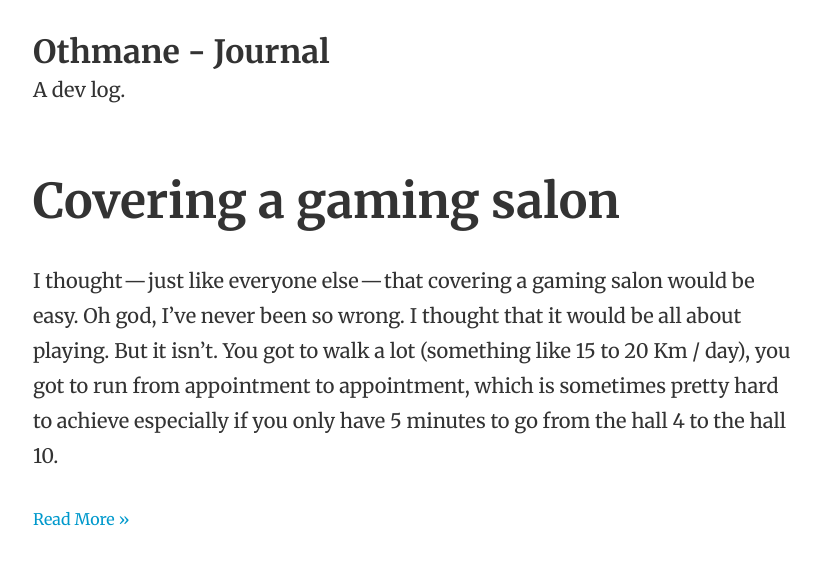
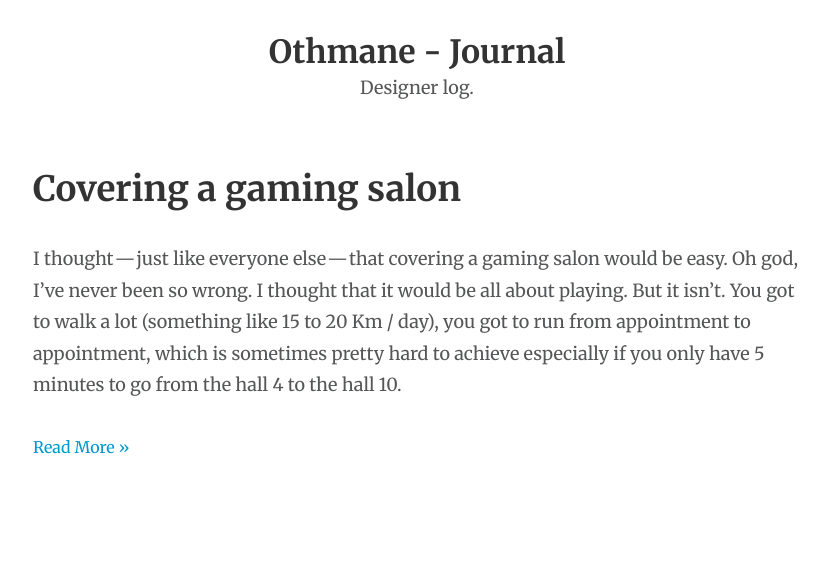
Before and after one commit to mchrh/mchrh.github.io, a Jekyll site: the page built from index.html, in a window 1280 px wide. Shown: the top 565 px of the page, without its empty margins (223-1052 px from the left). Built offline with Jekyll 4.4.1, drawn with Linux system fonts in a browser that asks for light colours; the list of posts is cut into pages by our own code.

Commit message:
config + style changes
customized the style of the blog.

```diff
--- a/_config.yml
+++ b/_config.yml
@@ -1,5 +1,5 @@
 name: "Othmane - Journal"
-description: "A dev log."
+description: "Designer log."
 author: "Othmane"
 
 # url: "http://localhost:4000"
--- a/style.css
+++ b/style.css
@@ -1,6 +1,3 @@
-/* Styles for Heather - A Hyperminimal Jekyll Theme */
-
-/* BASSCSS Reset - http://jxnblk.github.io/basscss */
 body, h1, h2, h3, h4, h5, h6, dl, ol, ul, p,
 button, input, select, textarea {
   margin: 0;
@@ -39,9 +36,10 @@ p, .p {
 small, .small { font-size: 16px; }
 
 @media screen and (min-width: 640px) {
-  h1, .h1 { font-size: 48px; }
+  h1, .h1 { font-size: 35px; }
   h2, .h2 { font-size: 32px; }
-  p, .p   { font-size: 20px; }
+  p, .p   { font-size: 18px;
+            color: #555657; }
 }
 
 a { color: #09c; text-decoration: none; }
@@ -56,7 +54,8 @@ h1 a { color: #333;}
 }
 
 .m-0 { margin-top: 0; margin-bottom: 0; }
-.mb { margin-bottom: 64px; }
+.mb { margin-bottom: 64px;
+      text-align: center; }
 
 .post { margin-bottom: 96px; }
 .post img { max-width: 100%; }
```
